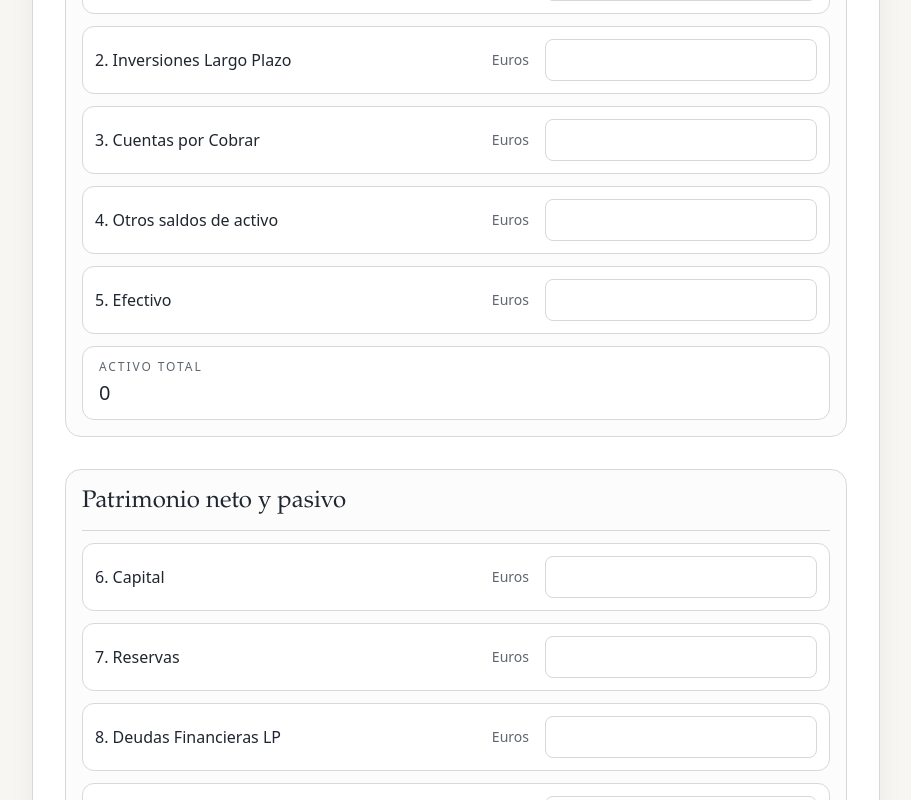
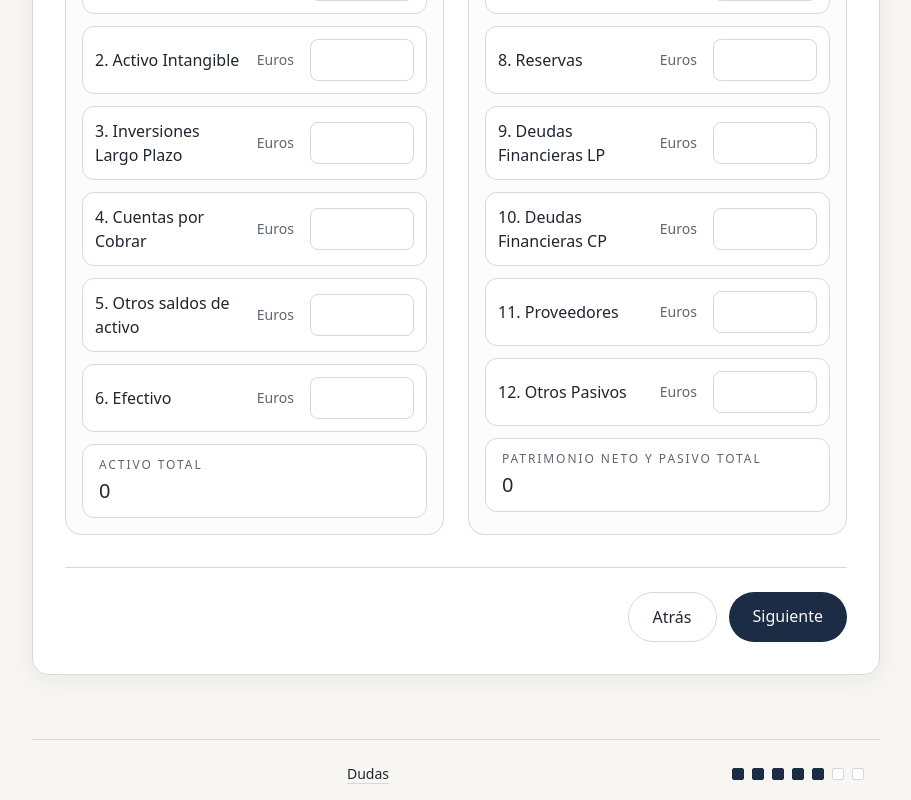
Before and after one commit to javiergfornos-droid/vym, a Next.js app: page /wizard/balance-sheet in a window 1280 px wide. Shown: the part 500-1300 px from the top of the page, without its empty margins (184-1095 px from the left). Built offline with nearby package versions, Linux system fonts and the light colour scheme.

Commit message:
Refine wizard input UX, financial summaries, and balance layout

```diff
--- a/src/app/wizard/balance-sheet/page.tsx
+++ b/src/app/wizard/balance-sheet/page.tsx
@@ -27,18 +27,19 @@ export default function BalanceSheetPage({ searchParams }: Props) {
           totalEquityAndLiabilities: 'Patrimonio Neto y Pasivo Total',
           assetsItems: [
             '1. Activo Fijo',
-            '2. Inversiones Largo Plazo',
-            '3. Cuentas por Cobrar',
-            '4. Otros saldos de activo',
-            '5. Efectivo',
+            '2. Activo Intangible',
+            '3. Inversiones Largo Plazo',
+            '4. Cuentas por Cobrar',
+            '5. Otros saldos de activo',
+            '6. Efectivo',
           ],
           liabilitiesItems: [
-            '6. Capital',
-            '7. Reservas',
-            '8. Deudas Financieras LP',
-            '9. Deudas Financieras CP',
-            '10. Proveedores',
-            '11. Otros Pasivos',
+            '7. Capital',
+            '8. Reservas',
+            '9. Deudas Financieras LP',
+            '10. Deudas Financieras CP',
+            '11. Proveedores',
+            '12. Otros Pasivos',
           ],
         }
       : {
@@ -51,18 +52,19 @@ export default function BalanceSheetPage({ searchParams }: Props) {
           totalEquityAndLiabilities: 'Total Equity and Liabilities',
           assetsItems: [
             '1. Fixed Assets',
-            '2. Long-term Investments',
-            '3. Accounts Receivable',
-            '4. Other Asset Balances',
-            '5. Cash',
+            '2. Intangible Assets',
+            '3. Long-term Investments',
+            '4. Accounts Receivable',
+            '5. Other Asset Balances',
+            '6. Cash',
           ],
           liabilitiesItems: [
-            '6. Capital',
-            '7. Reserves',
-            '8. Long-term Financial Debt',
-            '9. Short-term Financial Debt',
-            '10. Suppliers',
-            '11. Other Liabilities',
+            '7. Capital',
+            '8. Reserves',
+            '9. Long-term Financial Debt',
+            '10. Short-term Financial Debt',
+            '11. Suppliers',
+            '12. Other Liabilities',
           ],
         };
 
@@ -72,6 +74,7 @@ export default function BalanceSheetPage({ searchParams }: Props) {
       <WizardStepShell
         backHref="/wizard/income-statement"
         description={labels.description}
+        inlineButtons
         lang={lang}
         nextHref="/wizard/transition-assumptions"
         step={5}
--- a/src/app/wizard/company-identification/page.tsx
+++ b/src/app/wizard/company-identification/page.tsx
@@ -115,6 +115,7 @@ export default function CompanyIdentificationPage({ searchParams }: Props) {
             <strong>{labels.subtitleEmphasis}</strong> {labels.subtitleSuffix}
           </>
         }
+        inlineButtons
         lang={lang}
         nextHref="/wizard/unit-fiscal-year"
         step={2}
--- a/src/app/wizard/income-statement/page.tsx
+++ b/src/app/wizard/income-statement/page.tsx
@@ -27,6 +27,7 @@ export default function IncomeStatementPage({ searchParams }: Props) {
             ? `Introduce la cuenta de resultados del ejercicio ${fiscalYear}.`
             : `Enter the income statement for fiscal year ${fiscalYear}.`
         }
+        inlineButtons
         lang={lang}
         nextHref={`/wizard/balance-sheet?unit=${unit}&fiscalYear=${fiscalYear}`}
         step={4}
--- a/src/app/wizard/transition-assumptions/page.tsx
+++ b/src/app/wizard/transition-assumptions/page.tsx
@@ -17,6 +17,7 @@ export default function TransitionAssumptionsPage({ searchParams }: Props) {
             ? 'Pantalla puente para preparar el bloque de supuestos y criterios de proyección.'
             : 'Bridge screen to prepare assumptions block and projection criteria.'
         }
+        inlineButtons
         lang={lang}
         nextHref="/wizard/revenue-assumptions"
         step={6}
--- a/src/app/wizard/unit-fiscal-year/page.tsx
+++ b/src/app/wizard/unit-fiscal-year/page.tsx
@@ -43,6 +43,7 @@ export default function UnitFiscalYearPage({ searchParams }: Props) {
       <WizardStepShell
         backHref="/wizard/company-identification"
         description={labels.description}
+        inlineButtons
         lang={lang}
         nextHref={nextHref}
         step={3}
--- a/src/components/balance-sheet-form.tsx
+++ b/src/components/balance-sheet-form.tsx
@@ -2,6 +2,7 @@
 
 import { useEffect, useMemo, useState } from 'react';
 
+import { formatNumericInput, sanitizeNumericInput } from '@/lib/numeric-format';
 import { WIZARD_STORAGE_KEYS, readWizardStorage, writeWizardStorage } from '@/lib/wizard-storage';
 import { WizardResetActions } from './wizard-reset-actions';
 
@@ -25,7 +26,7 @@ type BalanceValues = {
 };
 
 const INITIAL_VALUES: BalanceValues = {
-  assets: Array.from({ length: 5 }, () => ''),
+  assets: Array.from({ length: 6 }, () => ''),
   liabilities: Array.from({ length: 6 }, () => ''),
 };
 
@@ -50,6 +51,7 @@ export function BalanceSheetForm({ lang, unitLabel, labels }: Props) {
   }, [values]);
 
   const formatNumber = (value: number) => new Intl.NumberFormat(lang === 'es' ? 'es-ES' : 'en-US').format(value);
+  const locale = lang === 'es' ? 'es-ES' : 'en-US';
 
   const setAssetValue = (index: number, value: string) => {
     setValues((prev) => {
@@ -71,6 +73,7 @@ export function BalanceSheetForm({ lang, unitLabel, labels }: Props) {
     <div className="space-y-8">
       <WizardResetActions lang={lang} onClearScreen={() => setValues(INITIAL_VALUES)} />
 
+      <div className="grid gap-6 md:grid-cols-2">
         <section className="space-y-3 rounded-2xl border border-line bg-ivory/30 p-4">
           <div className="border-b border-line pb-3">
             <h2 className="font-editorial text-2xl text-slateInk">{labels.assets}</h2>
@@ -86,9 +89,9 @@ export function BalanceSheetForm({ lang, unitLabel, labels }: Props) {
                 <input
                   className="no-spinner w-full rounded-lg border border-line bg-white px-3 py-2 text-right text-slateInk outline-none transition focus:border-accent"
                   inputMode="decimal"
-                type="number"
-                value={values.assets[index]}
-                onChange={(event) => setAssetValue(index, event.target.value)}
+                  type="text"
+                  value={formatNumericInput(values.assets[index], locale)}
+                  onChange={(event) => setAssetValue(index, sanitizeNumericInput(event.target.value, locale))}
                 />
               </label>
             </div>
@@ -114,9 +117,9 @@ export function BalanceSheetForm({ lang, unitLabel, labels }: Props) {
                 <input
                   className="no-spinner w-full rounded-lg border border-line bg-white px-3 py-2 text-right text-slateInk outline-none transition focus:border-accent"
                   inputMode="decimal"
-                type="number"
-                value={values.liabilities[index]}
-                onChange={(event) => setLiabilityValue(index, event.target.value)}
+                  type="text"
+                  value={formatNumericInput(values.liabilities[index], locale)}
+                  onChange={(event) => setLiabilityValue(index, sanitizeNumericInput(event.target.value, locale))}
                 />
               </label>
             </div>
@@ -127,5 +130,6 @@ export function BalanceSheetForm({ lang, unitLabel, labels }: Props) {
           </div>
         </section>
       </div>
+    </div>
   );
 }
--- a/src/components/income-statement-form.tsx
+++ b/src/components/income-statement-form.tsx
@@ -2,6 +2,7 @@
 
 import { useEffect, useMemo, useState } from 'react';
 
+import { formatNumericInput, sanitizeNumericInput } from '@/lib/numeric-format';
 import { WIZARD_STORAGE_KEYS, readWizardStorage, writeWizardStorage } from '@/lib/wizard-storage';
 import { WizardResetActions } from './wizard-reset-actions';
 
@@ -28,6 +29,8 @@ export function IncomeStatementForm({ lang, unitLabel }: IncomeStatementFormProp
           amount: 'Importe',
           ebitda: 'EBITDA',
           ebit: 'EBIT',
+          ebitdaMargin: 'EBITDA Margin',
+          ebitMargin: 'EBIT Margin',
           items: [
             { key: 'sales' as ItemKey, label: 'Ventas / Ingresos' },
             { key: 'purchases' as ItemKey, label: 'Compras / Aprovisionamientos' },
@@ -44,6 +47,8 @@ export function IncomeStatementForm({ lang, unitLabel }: IncomeStatementFormProp
           amount: 'Amount',
           ebitda: 'EBITDA',
           ebit: 'EBIT',
+          ebitdaMargin: 'EBITDA Margin',
+          ebitMargin: 'EBIT Margin',
           items: [
             { key: 'sales' as ItemKey, label: 'Sales / Revenue' },
             { key: 'purchases' as ItemKey, label: 'Purchases / Supplies' },
@@ -81,11 +86,20 @@ export function IncomeStatementForm({ lang, unitLabel }: IncomeStatementFormProp
     const number = (key: ItemKey) => Number(values[key] || 0);
     const ebitda = number('sales') - number('purchases') - number('adminExpenses') - number('personnelExpenses');
     const ebit = ebitda - number('amortizations');
+    const revenue = number('sales');
+    const ebitdaMargin = revenue === 0 ? 0 : (ebitda / revenue) * 100;
+    const ebitMargin = revenue === 0 ? 0 : (ebit / revenue) * 100;
 
-    return { ebitda, ebit };
+    return { ebitda, ebit, ebitdaMargin, ebitMargin };
   }, [values]);
 
-  const formatNumber = (value: number) => new Intl.NumberFormat(lang === 'es' ? 'es-ES' : 'en-US').format(value);
+  const locale = lang === 'es' ? 'es-ES' : 'en-US';
+  const formatNumber = (value: number) => new Intl.NumberFormat(locale).format(value);
+  const formatPercent = (value: number) =>
+    new Intl.NumberFormat(locale, {
+      minimumFractionDigits: 1,
+      maximumFractionDigits: 1,
+    }).format(value);
 
   return (
     <div className="space-y-6">
@@ -105,23 +119,35 @@ export function IncomeStatementForm({ lang, unitLabel }: IncomeStatementFormProp
               <input
                 className="no-spinner w-full rounded-lg border border-line bg-white px-3 py-2 text-right text-slateInk outline-none transition focus:border-accent"
                 inputMode="decimal"
-                type="number"
-                value={values[item.key]}
-                onChange={(event) => setValues((prev) => ({ ...prev, [item.key]: event.target.value }))}
+                type="text"
+                value={formatNumericInput(values[item.key], locale)}
+                onChange={(event) =>
+                  setValues((prev) => ({ ...prev, [item.key]: sanitizeNumericInput(event.target.value, locale) }))
+                }
               />
             </label>
           </div>
         ))}
       </div>
 
-      <div className="grid gap-3 border-t border-line pt-4 sm:grid-cols-2">
+      <div className="grid gap-3 border-t border-line pt-4 sm:grid-cols-2 lg:grid-cols-4">
         <div className="rounded-xl border border-line bg-white px-4 py-3">
           <p className="text-xs uppercase tracking-[0.16em] text-mutedInk">{labels.ebitda}</p>
+          <p className="mt-1 text-xs text-mutedInk">{unitLabel}</p>
           <p className="mt-1 text-xl text-slateInk">{formatNumber(totals.ebitda)}</p>
         </div>
         <div className="rounded-xl border border-line bg-white px-4 py-3">
           <p className="text-xs uppercase tracking-[0.16em] text-mutedInk">{labels.ebit}</p>
+          <p className="mt-1 text-xs text-mutedInk">{unitLabel}</p>
           <p className="mt-1 text-xl text-slateInk">{formatNumber(totals.ebit)}</p>
+        </div>
+        <div className="rounded-xl border border-line bg-white px-4 py-3">
+          <p className="text-xs uppercase tracking-[0.16em] text-mutedInk">{labels.ebitdaMargin}</p>
+          <p className="mt-5 text-xl text-slateInk">{formatPercent(totals.ebitdaMargin)}%</p>
+        </div>
+        <div className="rounded-xl border border-line bg-white px-4 py-3">
+          <p className="text-xs uppercase tracking-[0.16em] text-mutedInk">{labels.ebitMargin}</p>
+          <p className="mt-5 text-xl text-slateInk">{formatPercent(totals.ebitMargin)}%</p>
         </div>
       </div>
     </div>
--- a/src/components/wizard-bottom-nav.tsx
+++ b/src/components/wizard-bottom-nav.tsx
@@ -8,32 +8,37 @@ type Props = {
   nextHref?: string;
   step: number;
   total: number;
+  hideButtons?: boolean;
 };
 
 const withLang = (href: string, lang: Language) => `${href}${href.includes('?') ? '&' : '?'}lang=${lang}`;
 
-export function WizardBottomNav({ lang, backHref, nextHref, step, total }: Props) {
+export function WizardBottomNav({ lang, backHref, nextHref, step, total, hideButtons = false }: Props) {
   const t = labels[lang].wizard;
 
   return (
     <footer className="mt-16 border-t border-line pt-6">
       <div className="mx-auto flex max-w-4xl flex-wrap items-center justify-between gap-4 px-4">
+        {!hideButtons ? (
           <div className="flex items-center gap-3">
             {backHref ? (
-            <Link className="rounded-full border border-line px-4 py-2 text-sm" href={withLang(backHref, lang)}>
+              <Link className="rounded-full border border-line px-6 py-3 text-sm" href={withLang(backHref, lang)}>
                 {t.back}
               </Link>
             ) : (
-            <span className="rounded-full border border-line px-4 py-2 text-sm text-mutedInk">{t.back}</span>
+              <span className="rounded-full border border-line px-6 py-3 text-sm text-mutedInk">{t.back}</span>
             )}
             {nextHref ? (
-            <Link className="rounded-full bg-accent px-4 py-2 text-sm text-ivory" href={withLang(nextHref, lang)}>
+              <Link className="rounded-full bg-accent px-6 py-3 text-sm text-ivory" href={withLang(nextHref, lang)}>
                 {t.next}
               </Link>
             ) : (
-            <span className="rounded-full bg-line px-4 py-2 text-sm text-mutedInk">{t.next}</span>
+              <span className="rounded-full bg-line px-6 py-3 text-sm text-mutedInk">{t.next}</span>
             )}
           </div>
+        ) : (
+          <div />
+        )}
         <button className="text-sm text-slateInk underline decoration-line underline-offset-4">{t.doubts}</button>
         <div className="flex min-w-44 justify-end gap-2">
           {Array.from({ length: total }, (_, index) => {
@@ -50,3 +55,28 @@ export function WizardBottomNav({ lang, backHref, nextHref, step, total }: Props
     </footer>
   );
 }
+
+type WizardInlineNavButtonsProps = Pick<Props, 'lang' | 'backHref' | 'nextHref'>;
+
+export function WizardInlineNavButtons({ lang, backHref, nextHref }: WizardInlineNavButtonsProps) {
+  const t = labels[lang].wizard;
+
+  return (
+    <div className="flex justify-end gap-3 border-t border-line pt-6">
+      {backHref ? (
+        <Link className="rounded-full border border-line px-6 py-3 text-base" href={withLang(backHref, lang)}>
+          {t.back}
+        </Link>
+      ) : (
+        <span className="rounded-full border border-line px-6 py-3 text-base text-mutedInk">{t.back}</span>
+      )}
+      {nextHref ? (
+        <Link className="rounded-full bg-accent px-6 py-3 text-base text-ivory" href={withLang(nextHref, lang)}>
+          {t.next}
+        </Link>
+      ) : (
+        <span className="rounded-full bg-line px-6 py-3 text-base text-mutedInk">{t.next}</span>
+      )}
+    </div>
+  );
+}
--- a/src/components/wizard-step-shell.tsx
+++ b/src/components/wizard-step-shell.tsx
@@ -1,7 +1,7 @@
 import { ReactNode } from 'react';
 
 import { type Language } from '@/lib/i18n';
-import { WizardBottomNav } from './wizard-bottom-nav';
+import { WizardBottomNav, WizardInlineNavButtons } from './wizard-bottom-nav';
 
 type Props = {
   lang: Language;
@@ -12,6 +12,7 @@ type Props = {
   total: number;
   backHref?: string;
   nextHref?: string;
+  inlineButtons?: boolean;
 };
 
 export function WizardStepShell({
@@ -23,6 +24,7 @@ export function WizardStepShell({
   total,
   backHref,
   nextHref,
+  inlineButtons = false,
 }: Props) {
   return (
     <main className="mx-auto max-w-4xl px-6 pb-14 pt-28">
@@ -30,8 +32,13 @@ export function WizardStepShell({
         <h1 className="font-editorial text-4xl text-slateInk">{title}</h1>
         <p className="mt-3 max-w-2xl text-mutedInk">{description}</p>
       </header>
-      <section className="rounded-2xl border border-line bg-white p-8 shadow-whisper">{children}</section>
-      <WizardBottomNav backHref={backHref} lang={lang} nextHref={nextHref} step={step} total={total} />
+      <section className="rounded-2xl border border-line bg-white p-8 shadow-whisper">
+        <div className="space-y-8">
+          {children}
+          {inlineButtons ? <WizardInlineNavButtons backHref={backHref} lang={lang} nextHref={nextHref} /> : null}
+        </div>
+      </section>
+      <WizardBottomNav backHref={backHref} hideButtons={inlineButtons} lang={lang} nextHref={nextHref} step={step} total={total} />
     </main>
   );
 }
--- /dev/null
+++ b/src/lib/numeric-format.ts
@@ -0,0 +1,43 @@
+export function getNumberSymbols(locale: string) {
+  const parts = new Intl.NumberFormat(locale).formatToParts(12345.6);
+  const group = parts.find((part) => part.type === 'group')?.value ?? ',';
+  const decimal = parts.find((part) => part.type === 'decimal')?.value ?? '.';
+
+  return { group, decimal };
+}
+
+export function sanitizeNumericInput(value: string, locale: string) {
+  const { group, decimal } = getNumberSymbols(locale);
+
+  const withoutGroup = value
+    .replaceAll(group, '')
+    .replaceAll('\u00A0', '')
+    .replaceAll(' ', '')
+    .replaceAll(decimal, '.');
+
+  return withoutGroup.replace(/[^\d.-]/g, '');
+}
+
+export function formatNumericInput(value: string, locale: string) {
+  if (!value) return '';
+
+  const { decimal } = getNumberSymbols(locale);
+  const hasTrailingDot = value.endsWith('.');
+  const [integerPartRaw, fractionalPart = ''] = value.split('.');
+  const isNegative = integerPartRaw.startsWith('-');
+  const integerDigits = integerPartRaw.replace('-', '').replace(/^0+(?=\d)/, '');
+  const normalizedInteger = integerDigits || '0';
+
+  const formattedInteger = new Intl.NumberFormat(locale).format(Number(normalizedInteger));
+  const signedInteger = isNegative ? `-${formattedInteger}` : formattedInteger;
+
+  if (hasTrailingDot) {
+    return `${signedInteger}${decimal}`;
+  }
+
+  if (fractionalPart) {
+    return `${signedInteger}${decimal}${fractionalPart}`;
+  }
+
+  return signedInteger;
+}
```
Lines whose indentation alone changed are shown as unchanged.
